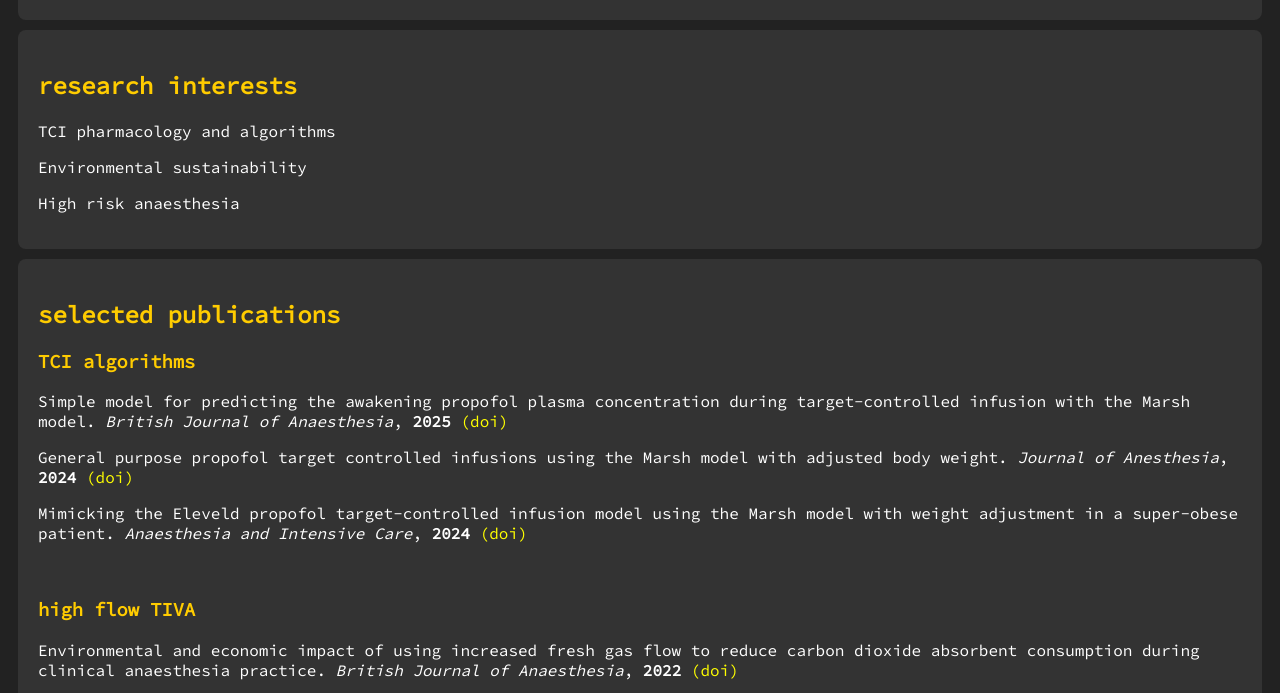
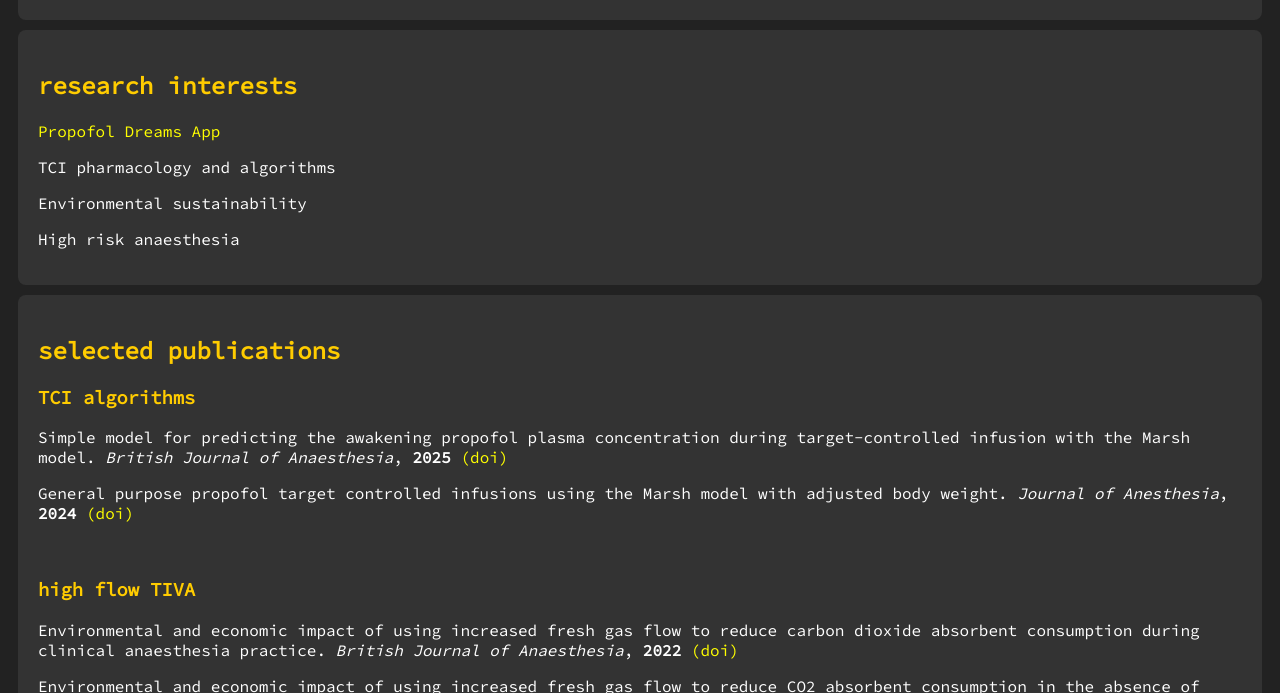
Before and after one commit to propofoldreams/propofoldreams.github.io, a plain HTML site: page index.html in a window 1280 px wide. Shown: the part 113-806 px from the top of the page. Drawn offline with Linux system fonts and the light colour scheme.

Commit message:
Update index.html

```diff
--- a/index.html
+++ b/index.html
@@ -72,6 +72,7 @@ a:active {
 
     <section>
         <h2>research interests</h2>
+        <p><a href = "https://app.propofoldreams.org/">Propofol Dreams App</a></p>
         <p>TCI pharmacology and algorithms</p>
         <p>Environmental sustainability</p>
         <p>High risk anaesthesia</p>
@@ -86,7 +87,6 @@ a:active {
     <h3>TCI algorithms</h3>
     <p>Simple model for predicting the awakening propofol plasma concentration during target-controlled infusion with the Marsh model. <i>British Journal of Anaesthesia</i>, <b>2025</b> <a href = "https://doi.org/10.1016/j.bja.2025.01.007">(doi)</a></p>
     <p>General purpose propofol target controlled infusions using the Marsh model with adjusted body weight. <i>Journal of Anesthesia</i>, <b>2024</b> <a href = "https://doi.org/10.1007/s00540-024-03312-w">(doi)</a></p>
-    <p>Mimicking the Eleveld propofol target-controlled infusion model using the Marsh model with weight adjustment in a super-obese patient. <i>Anaesthesia and Intensive Care</i>, <b>2024</b> <a href = "https://doi.org/10.1177/0310057X241275122">(doi)</a></p>
 </div>
 <br>
 
```
